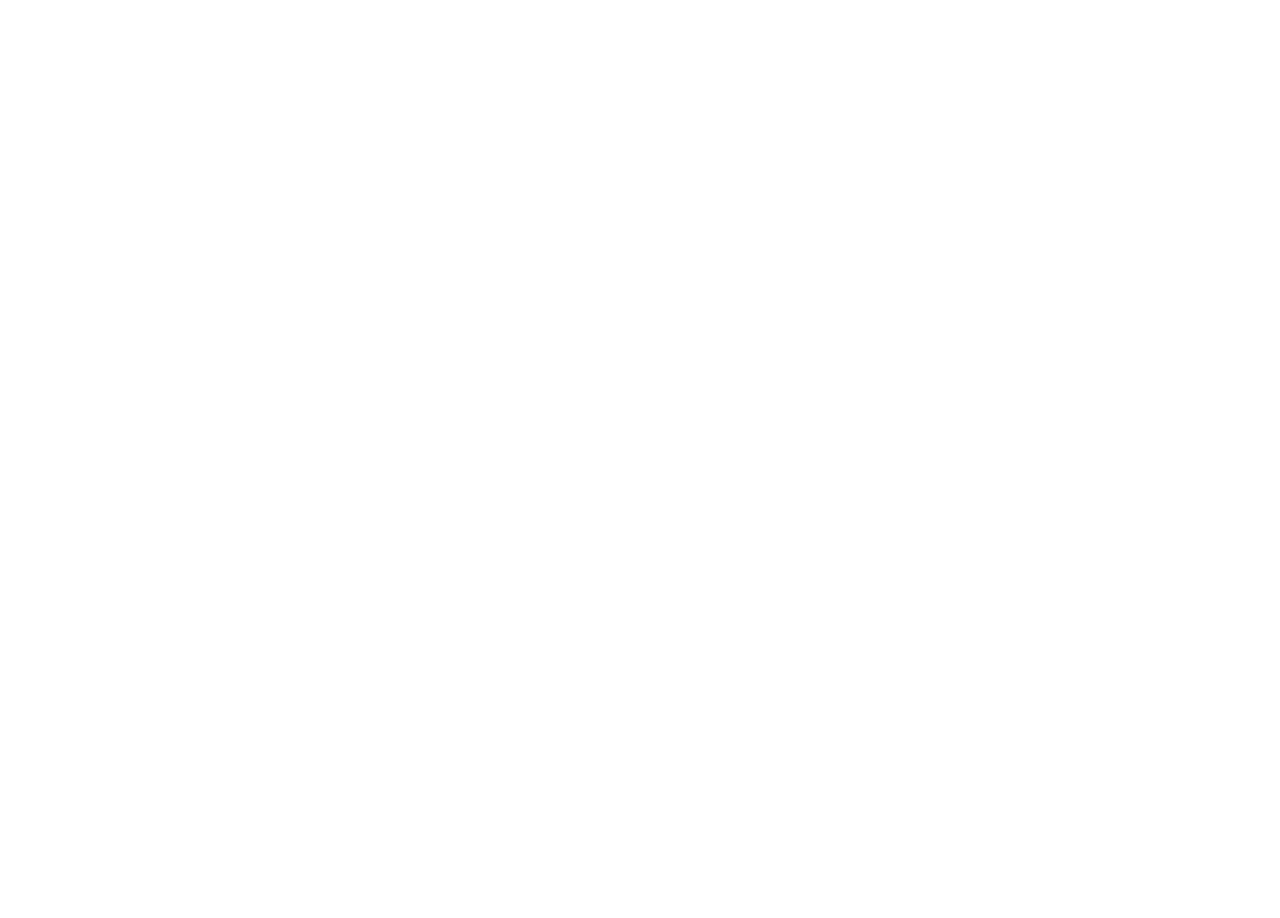
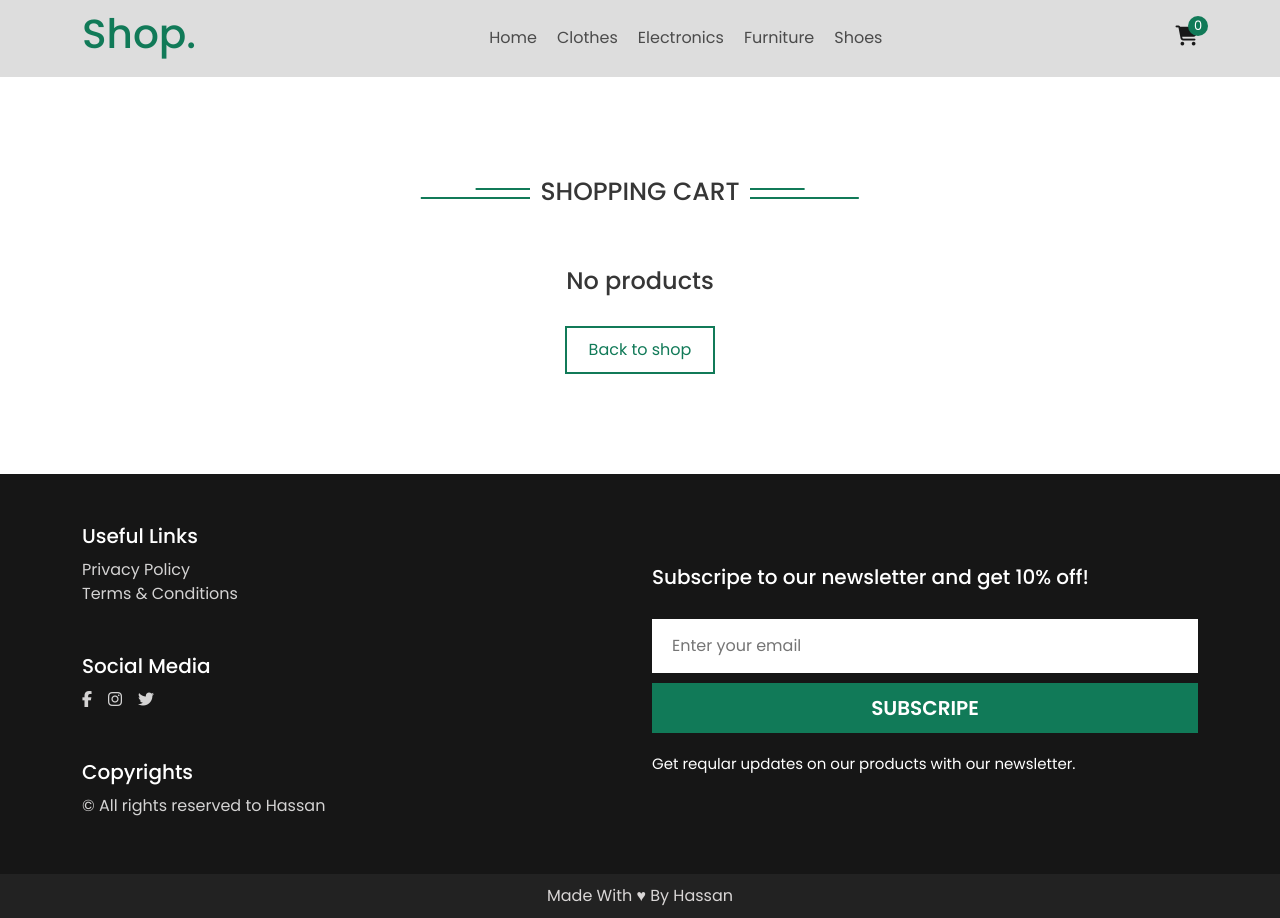
Before and after one commit to hassan19071/Ecommerce_app, a React (Create React App) app: page /ecommerce_app/cart in a window 1280 px wide. Before the commit this address had no page. Before the commit the page ends 800 px from the top, so only its background shows below. Built offline with nearby package versions, Linux system fonts and the light colour scheme.

Commit message:
update some files

```diff
--- a/src/App.js
+++ b/src/App.js
@@ -51,13 +51,13 @@ function App() {
           }
         />
         <Route
-          path="product/:id"
+          path="/ecommerce_app/product/:id"
           element={
             <ProductInfo cartProducts={cartProducts} addToCart={addToCart} />
           }
         />
         <Route
-          path="/cart"
+          path="/ecommerce_app/cart"
           element={
             <CartShopping
               cartProducts={cartProducts}
@@ -67,17 +67,17 @@ function App() {
           }
         />
         <Route
-          path="/checkout"
+          path="/ecommerce_app/checkout"
           element={<Checkout cartProducts={cartProducts} />}
         />
         <Route
-          path="/category/:name"
+          path="/ecommerce_app/category/:name"
           element={
             <Category cartProducts={cartProducts} addToCart={addToCart} />
           }
         />
         <Route
-          path="/shop"
+          path="/ecommerce_app/shop"
           element={
             <ShopPage cartProducts={cartProducts} addToCart={addToCart} />
           }
--- a/src/components/Cart_products.jsx
+++ b/src/components/Cart_products.jsx
@@ -32,7 +32,7 @@ const CartProducts = ({
             cartProducts.map((pro) => {
               return (
                 <div
-                  className="row align-items-center mt-5 text-center pro"
+                  className="row align-items-center mt-5 text-lg-center pro"
                   key={pro.id}
                 >
                   <div className="col-md-3">
@@ -51,7 +51,7 @@ const CartProducts = ({
                     </div>
                   </div>
                   <div className="col-md-2 mt-md-0 mt-3">
-                    <div className="qty d-flex align-items-center justify-content-center">
+                    <div className="qty d-flex align-items-center justify-content-lg-center">
                       <button>
                         <i className="fa-solid fa-minus"></i>
                       </button>
@@ -67,7 +67,7 @@ const CartProducts = ({
                     </div>
                   </div>
                   <div className="col-md-1 mt-md-0 mt-3">
-                    <div className="del">
+                    <div className="del text-end">
                       <button onClick={() => deleteProduct(pro)}>
                         <i className="fa-solid fa-trash-can"></i>
                       </button>
@@ -79,7 +79,7 @@ const CartProducts = ({
           ) : (
             <>
               <h4 className="no">No products</h4>
-              <Link className="back" to={"/shop"}>
+              <Link className="back" to={"/ecommerce_app/shop"}>
                 Back to shop
               </Link>
             </>
@@ -89,7 +89,7 @@ const CartProducts = ({
               <div className="total-price d-flex align-items-center justify-content-between">
                 <h3>Total Price: ${cartProducts.length > 0 ? total : 0}</h3>
                 <div className="d-flex flex-wrap ">
-                  <Link to="/checkout">Checkout</Link>
+                  <Link to="/ecommerce_app/checkout">Checkout</Link>
                   <button
                     className="remove-all"
                     onClick={removeAllCartProducts}
--- a/src/components/Checkout_details.jsx
+++ b/src/components/Checkout_details.jsx
@@ -18,7 +18,7 @@ const Checkout_details = ({ cartProducts }) => {
         {sucess ? (
           <div className="msg">
             <h1>Purchased successfully</h1>
-            <Link to="/shop">Back to shop</Link>
+            <Link to="/ecommerce_app/shop">Back to shop</Link>
           </div>
         ) : (
           <div className="row">
@@ -201,7 +201,7 @@ const Checkout_details = ({ cartProducts }) => {
                       </div>
                       <div>
                         <p>
-                          Total: <span>{pro.price}</span>
+                          Total: <span>${pro.price}</span>
                         </p>
                       </div>
                     </div>
--- a/src/components/Hero.jsx
+++ b/src/components/Hero.jsx
@@ -16,7 +16,7 @@ const HeroSection = () => {
                 <br /> Arrivals
               </h1>
               <p>Save more with coupons & up to 60% off!</p>
-              <Link to="/shop">Shop Now</Link>
+              <Link to="/ecommerce_app/shop">Shop Now</Link>
             </div>
           </div>
           <div className="col-lg-6 order-lg-2 order-1 text-center mb-lg-0 mb-4">
--- a/src/components/Navbar.jsx
+++ b/src/components/Navbar.jsx
@@ -23,21 +23,21 @@ const Navbar = ({ cartProducts }) => {
                 <Link to={`/ecommerce_app`}>Home</Link>
               </li>
               <li>
-                <Link to="/category/Clothes">Clothes</Link>
+                <Link to="/ecommerce_app/category/Clothes">Clothes</Link>
               </li>
               <li>
-                <Link to="/category/Electronics">Electronics</Link>
+                <Link to="/ecommerce_app/category/Electronics">Electronics</Link>
               </li>
               <li>
-                <Link to="/category/Furniture">Furniture</Link>
+                <Link to="/ecommerce_app/category/Furniture">Furniture</Link>
               </li>
               <li>
-                <Link to="/category/Shoes">Shoes</Link>
+                <Link to="/ecommerce_app/category/Shoes">Shoes</Link>
               </li>
             </ul>
           </div>
           <div className="cart d-flex align-items-center">
-            <Link to="/cart" className="position-relative">
+            <Link to="/ecommerce_app/cart" className="position-relative">
               <i className="fa-solid fa-cart-shopping"></i>
               <span className="position-absolute">{cartProducts.length}</span>
             </Link>
--- a/src/components/Product_details.jsx
+++ b/src/components/Product_details.jsx
@@ -87,7 +87,7 @@ const ProductDetails = ({ addToCart }) => {
                   <button onClick={() => addToCart(product)}>
                     Add to cart
                   </button>
-                  <Link to={"/shop"} className="back-shop">
+                  <Link to={"/ecommerce_app/shop"} className="back-shop">
                     Back to shop
                   </Link>
                 </div>
--- a/src/components/Products.jsx
+++ b/src/components/Products.jsx
@@ -56,7 +56,7 @@ const Products = ({ addToCart }) => {
                       </div>
                     </div>
                     <div className="add position-absolute d-flex align-items-center justify-content-center">
-                      <Link to={`/product/${product.id}`}>
+                      <Link to={`/ecommerce_app/product/${product.id}`}>
                         <i className="fa-solid fa-info"></i>
                       </Link>
                       <button onClick={() => addToCart(product)}>
--- a/src/components/Shop_products.jsx
+++ b/src/components/Shop_products.jsx
@@ -121,7 +121,7 @@ const ShopProducts = ({ addToCart, data, loading }) => {
                       </div>
                     </div>
                     <div className="add position-absolute d-flex align-items-center justify-content-center">
-                      <Link to={`/product/${product.id}`}>
+                      <Link to={`/ecommerce_app/product/${product.id}`}>
                         <i className="fa-solid fa-info"></i>
                       </Link>
                       <button onClick={() => addToCart(product)}>
--- a/src/components/category_products.jsx
+++ b/src/components/category_products.jsx
@@ -45,7 +45,7 @@ const CategoryProducts = ({ category, addToCart, data, loading }) => {
                       </div>
                     </div>
                     <div className="add position-absolute d-flex align-items-center justify-content-center">
-                      <Link to={`/product/${product.id}`}>
+                      <Link to={`/ecommerce_app/product/${product.id}`}>
                         <i className="fa-solid fa-info"></i>
                       </Link>
                       <button onClick={() => addToCart(product)}>
```
